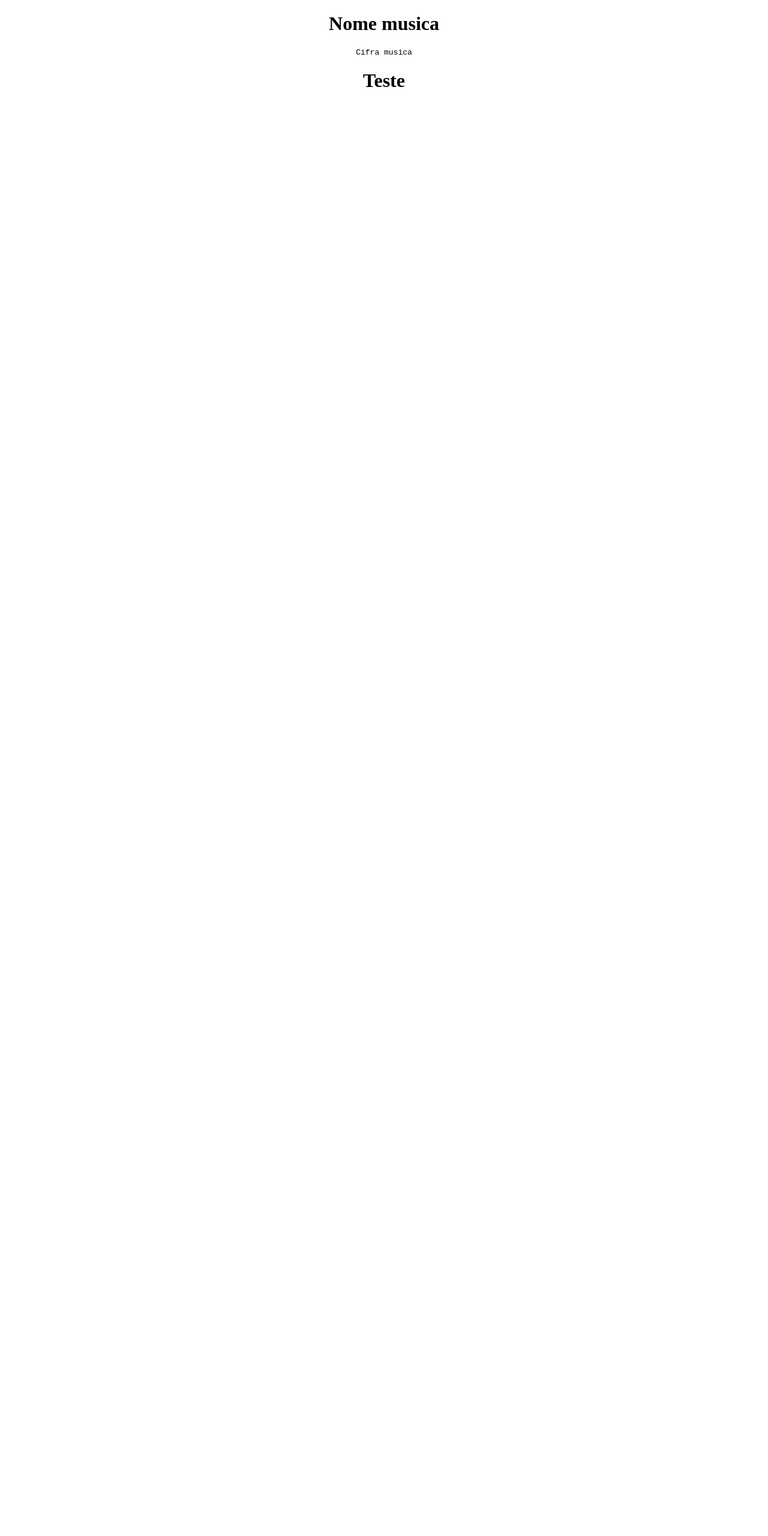
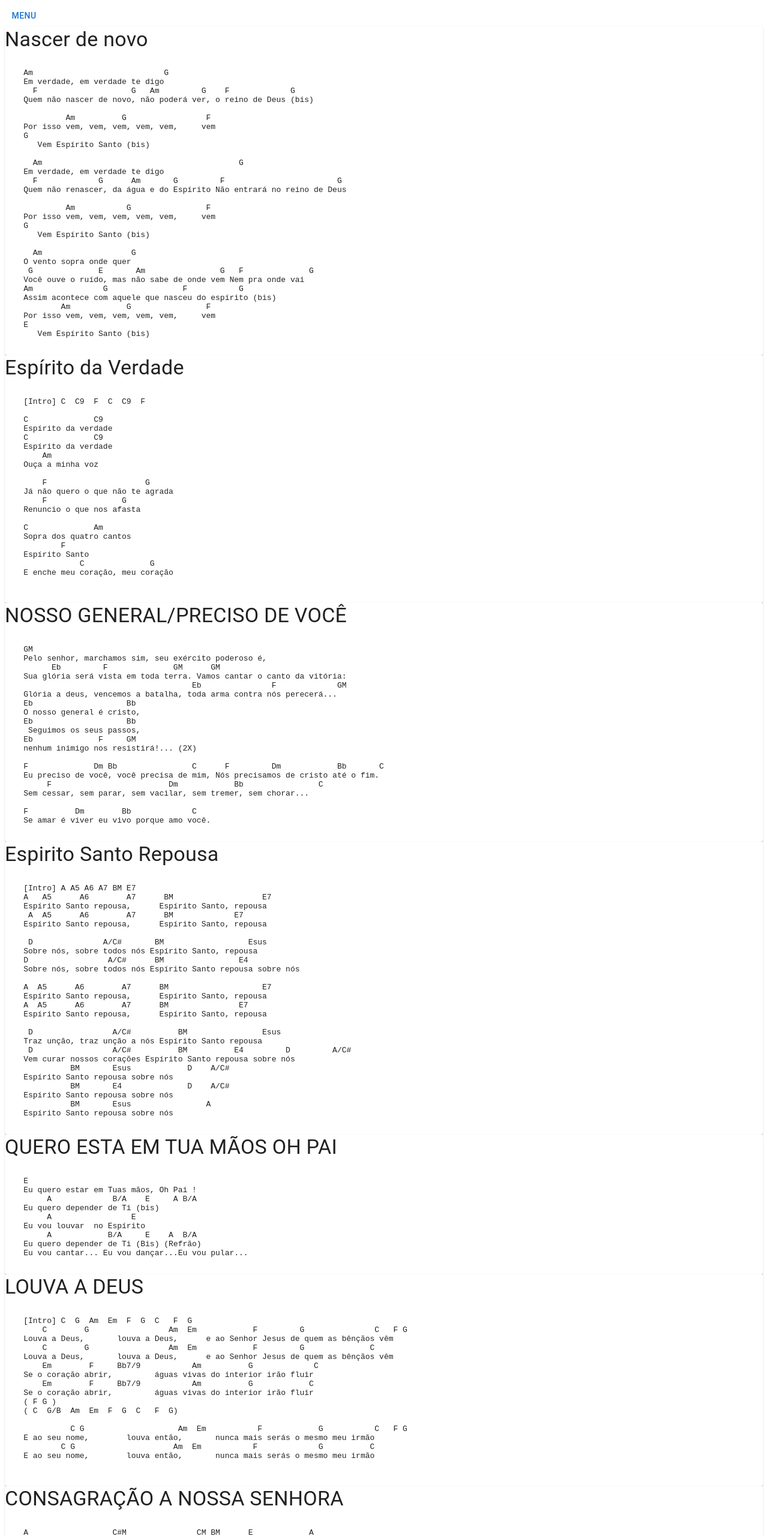
Before and after one commit to rafadealmeida/repertorio, a React (Create React App) app: page / in a window 1280 px wide. Shown: the top 2560 px of the page at 60% size. Before the commit the page ends 800 px from the top, so only its background shows below. Built offline with nearby package versions, Linux system fonts and the light colour scheme.

Commit message:
Componentes de card da cifra e menu lateral

```diff
--- a/package.json
+++ b/package.json
@@ -11,6 +11,7 @@
     "@testing-library/user-event": "^13.5.0",
     "react": "^18.2.0",
     "react-dom": "^18.2.0",
+    "react-router-dom": "^6.4.2",
     "react-scripts": "5.0.1",
     "web-vitals": "^2.1.4"
   },
@@ -39,6 +40,7 @@
     ]
   },
   "devDependencies": {
+    "@iconify/react": "^4.0.0",
     "eslint": "^8.26.0",
     "eslint-config-airbnb": "^19.0.4",
     "eslint-config-prettier": "^8.5.0",
--- a/src/App.css
+++ b/src/App.css
@@ -1,3 +1,4 @@
-.App {
+/* .App {
   text-align: center;
 }
+ */
--- a/src/App.jsx
+++ b/src/App.jsx
@@ -1,4 +1,5 @@
 import React from 'react';
+import Drawer from './components/Drawer';
 import './App.css';
 import CardCifra from './components/CardCifra';
 
@@ -6,8 +7,8 @@ function App() {
   return (
     // eslint-disable-next-line react/jsx-filename-extension
     <div className="App">
+      <Drawer />
       <CardCifra />
-      <h1>Teste</h1>
     </div>
   );
 }
--- /dev/null
+++ b/src/_mocks/cifras.js
@@ -0,0 +1,271 @@
+const cifra = [
+  {
+    titulo: 'Nascer de novo',
+    cifra: `
+    Am                            G
+    Em verdade, em verdade te digo
+      F                    G   Am         G    F             G
+    Quem não nascer de novo, não poderá ver, o reino de Deus (bis)
+
+             Am          G                 F
+    Por isso vem, vem, vem, vem, vem,     vem
+    G
+       Vem Espírito Santo (bis)
+
+      Am                                          G
+    Em verdade, em verdade te digo
+      F             G      Am       G         F                        G
+    Quem não renascer, da água e do Espírito Não entrará no reino de Deus
+
+             Am           G                F
+    Por isso vem, vem, vem, vem, vem,     vem
+    G
+       Vem Espírito Santo (bis)
+
+      Am                   G
+    O vento sopra onde quer
+     G              E       Am                G   F              G
+    Você ouve o ruído, mas não sabe de onde vem Nem pra onde vai
+    Am               G                F           G
+    Assim acontece com aquele que nasceu do espírito (bis)
+            Am            G                F
+    Por isso vem, vem, vem, vem, vem,     vem
+    E
+       Vem Espírito Santo (bis)
+    `,
+  },
+  {
+    titulo: 'Espírito da Verdade',
+    cifra: `
+    [Intro] C  C9  F  C  C9  F
+
+    C              C9
+    Espírito da verdade
+    C              C9
+    Espírito da verdade
+        Am
+    Ouça a minha voz
+
+        F                     G
+    Já não quero o que não te agrada
+        F                G
+    Renuncio o que nos afasta
+
+    C              Am
+    Sopra dos quatro cantos
+            F
+    Espírito Santo
+                C              G
+    E enche meu coração, meu coração
+
+    `,
+  },
+  {
+    titulo: 'NOSSO GENERAL/PRECISO DE VOCÊ',
+    cifra: `
+    GM
+    Pelo senhor, marchamos sim, seu exército poderoso é,
+          Eb         F              GM      GM
+    Sua glória será vista em toda terra. Vamos cantar o canto da vitória:
+                                        Eb               F             GM
+    Glória a deus, vencemos a batalha, toda arma contra nós perecerá...
+    Eb                    Bb
+    O nosso general é cristo,
+    Eb                    Bb
+     Seguimos os seus passos,
+    Eb              F     GM
+    nenhum inimigo nos resistirá!... (2X)
+
+    F              Dm Bb                C      F         Dm            Bb       C
+    Eu preciso de você, você precisa de mim, Nós precisamos de cristo até o fim.
+         F                         Dm            Bb                C
+    Sem cessar, sem parar, sem vacilar, sem tremer, sem chorar...
+
+    F          Dm        Bb             C
+    Se amar é viver eu vivo porque amo você.
+    `,
+  },
+  {
+    titulo: 'Espirito Santo Repousa',
+    cifra: `
+    [Intro] A A5 A6 A7 BM E7
+    A   A5      A6        A7      BM                   E7
+    Espírito Santo repousa,      Espírito Santo, repousa
+     A  A5      A6        A7      BM             E7
+    Espírito Santo repousa,      Espírito Santo, repousa
+
+     D               A/C#       BM                  Esus
+    Sobre nós, sobre todos nós Espírito Santo, repousa
+    D                 A/C#      BM                E4
+    Sobre nós, sobre todos nós Espírito Santo repousa sobre nós
+
+    A  A5      A6        A7      BM                    E7
+    Espírito Santo repousa,      Espírito Santo, repousa
+    A  A5      A6        A7      BM               E7
+    Espírito Santo repousa,      Espírito Santo, repousa
+
+     D                 A/C#          BM                Esus
+    Traz unção, traz unção a nós Espírito Santo repousa
+     D                 A/C#          BM          E4         D         A/C#
+    Vem curar nossos corações Espírito Santo repousa sobre nós
+              BM       Esus            D    A/C#
+    Espírito Santo repousa sobre nós
+              BM       E4              D    A/C#
+    Espírito Santo repousa sobre nós
+              BM       Esus                A
+    Espírito Santo repousa sobre nós
+    `,
+  },
+  {
+    titulo: 'QUERO ESTA EM TUA MÃOS OH PAI',
+    cifra: `
+    E
+    Eu quero estar em Tuas mãos, Oh Pai !
+         A             B/A    E     A B/A
+    Eu quero depender de Ti (bis)
+         A                 E
+    Eu vou louvar  no Espírito
+         A            B/A     E    A  B/A
+    Eu quero depender de Ti (Bis) (Refrão)
+    Eu vou cantar... Eu vou dançar...Eu vou pular...
+    `,
+  },
+  {
+    titulo: 'LOUVA A DEUS',
+    cifra: `
+    [Intro] C  G  Am  Em  F  G  C   F  G
+        C        G                 Am  Em            F         G               C   F G
+    Louva a Deus,       louva a Deus,      e ao Senhor Jesus de quem as bênçãos vêm
+        C        G                 Am  Em            F         G              C
+    Louva a Deus,       louva a Deus,      e ao Senhor Jesus de quem as bênçãos vêm
+        Em        F     Bb7/9           Am          G             C
+    Se o coração abrir,         águas vivas do interior irão fluir
+        Em        F     Bb7/9           Am          G            C
+    Se o coração abrir,         águas vivas do interior irão fluir
+    ( F G )
+    ( C  G/B  Am  Em  F  G  C   F  G)
+
+              C G                    Am  Em           F            G           C   F G
+    E ao seu nome,        louva então,       nunca mais serás o mesmo meu irmão
+            C G                     Am  Em           F             G          C
+    E ao seu nome,        louva então,       nunca mais serás o mesmo meu irmão
+
+    `,
+  },
+  {
+    titulo: 'CONSAGRAÇÃO A NOSSA SENHORA',
+    cifra: `
+    A                  C#M               CM BM      E            A
+    Ó minha senhora e também minha mãe, eu me ofereço inteiramente todo
+        F#M  BM     E         A       F#M    BM      E         A   E7
+    A vós e em prova da minha devoção, eu hoje vos dou meu coração.
+    A                                  C#M
+    Consagro a vós meus olhos, meus ouvidos, minha boca,
+    BM         E               A     F#M          BM   E
+    Tudo o que sou desejo que a vós, perten__ça, incomparável mãe
+    A           F#M         BM               E             A     F#M
+    Guardai-me defendei-me como coisa e propriedade vossa  amém, como
+    BM            E              D DM A
+    Coisa e propriedade vossa amém.
+
+    `,
+  },
+  // {
+  //   titulo: '',
+  //   cifra: `
+
+  //   `,
+  // },
+  // {
+  //   titulo: '',
+  //   cifra: `
+
+  //   `,
+  // },
+  // {
+  //   titulo: '',
+  //   cifra: `
+
+  //   `,
+  // },
+  // {
+  //   titulo: '',
+  //   cifra: `
+
+  //   `,
+  // },
+  // {
+  //   titulo: '',
+  //   cifra: `
+
+  //   `,
+  // },
+  // {
+  //   titulo: '',
+  //   cifra: `
+
+  //   `,
+  // },
+  // {
+  //   titulo: '',
+  //   cifra: `
+
+  //   `,
+  // },
+  // {
+  //   titulo: '',
+  //   cifra: `
+
+  //   `,
+  // },
+  // {
+  //   titulo: '',
+  //   cifra: `
+
+  //   `,
+  // },
+  // {
+  //   titulo: '',
+  //   cifra: `
+
+  //   `,
+  // },
+  // {
+  //   titulo: '',
+  //   cifra: `
+
+  //   `,
+  // },
+  // {
+  //   titulo: '',
+  //   cifra: `
+
+  //   `,
+  // },
+  // {
+  //   titulo: '',
+  //   cifra: `
+
+  //   `,
+  // },
+  // {
+  //   titulo: '',
+  //   cifra: `
+
+  //   `,
+  // },
+  // {
+  //   titulo: '',
+  //   cifra: `
+
+  //   `,
+  // },
+  // {
+  //   titulo: '',
+  //   cifra: `
+
+  //   `,
+  // },
+];
+
+export default cifra;
--- a/src/components/CardCifra.jsx
+++ b/src/components/CardCifra.jsx
@@ -1,10 +1,18 @@
 import React from 'react';
+import { Typography, Card } from '@mui/material';
+import cifras from '../_mocks/cifras';
 
 function CardCifra() {
   return (
     <>
-      <h1>Nome musica</h1>
-      <pre>Cifra musica</pre>
+      {cifras.map((cifra) => {
+        return (
+          <Card key={cifra.id}>
+            <Typography variant="h4">{cifra.titulo}</Typography>
+            <pre>{cifra.cifra}</pre>
+          </Card>
+        );
+      })}
     </>
   );
 }
--- /dev/null
+++ b/src/components/Drawer.jsx
@@ -0,0 +1,71 @@
+import * as React from 'react';
+import Box from '@mui/material/Box';
+import Drawer from '@mui/material/Drawer';
+import Button from '@mui/material/Button';
+import List from '@mui/material/List';
+// import Divider from '@mui/material/Divider';
+import ListItem from '@mui/material/ListItem';
+import ListItemButton from '@mui/material/ListItemButton';
+import ListItemIcon from '@mui/material/ListItemIcon';
+import ListItemText from '@mui/material/ListItemText';
+// eslint-disable-next-line import/no-extraneous-dependencies
+import { Icon } from '@iconify/react';
+
+export default function TemporaryDrawer() {
+  const [state, setState] = React.useState({
+    left: false,
+  });
+
+  const toggleDrawer = (anchor, open) => (event) => {
+    if (event.type === 'keydown' && (event.key === 'Tab' || event.key === 'Shift')) {
+      return;
+    }
+
+    setState({ ...state, [anchor]: open });
+  };
+
+  const list = (anchor) => (
+    <Box
+      sx={{ width: anchor === 'top' || anchor === 'bottom' ? 'auto' : 250 }}
+      role="presentation"
+      onClick={toggleDrawer(anchor, false)}
+      onKeyDown={toggleDrawer(anchor, false)}
+    >
+      <List>
+        <ListItem key="Missa" disablePadding>
+          <ListItemButton>
+            <ListItemIcon>
+              <Icon icon="entypo:folder-music" />
+            </ListItemIcon>
+            <ListItemText primary="Missa" />
+          </ListItemButton>
+        </ListItem>
+      </List>
+      <List>
+        <ListItem key="Grupo de Oração" disablePadding>
+          <ListItemButton>
+            <ListItemIcon>
+              <Icon icon="entypo:folder-music" />
+            </ListItemIcon>
+            <ListItemText primary="Grupo de Oração" />
+          </ListItemButton>
+        </ListItem>
+      </List>
+
+      {/* <Divider /> */}
+    </Box>
+  );
+
+  return (
+    <div>
+      {['Menu'].map((anchor) => (
+        <React.Fragment key={anchor}>
+          <Button onClick={toggleDrawer(anchor, true)}>{anchor}</Button>
+          <Drawer anchor={anchor} open={state[anchor]} onClose={toggleDrawer(anchor, false)}>
+            {list(anchor)}
+          </Drawer>
+        </React.Fragment>
+      ))}
+    </div>
+  );
+}
```
Also changed, not shown: 1 other file (tests, documents, lock files or other folders).
